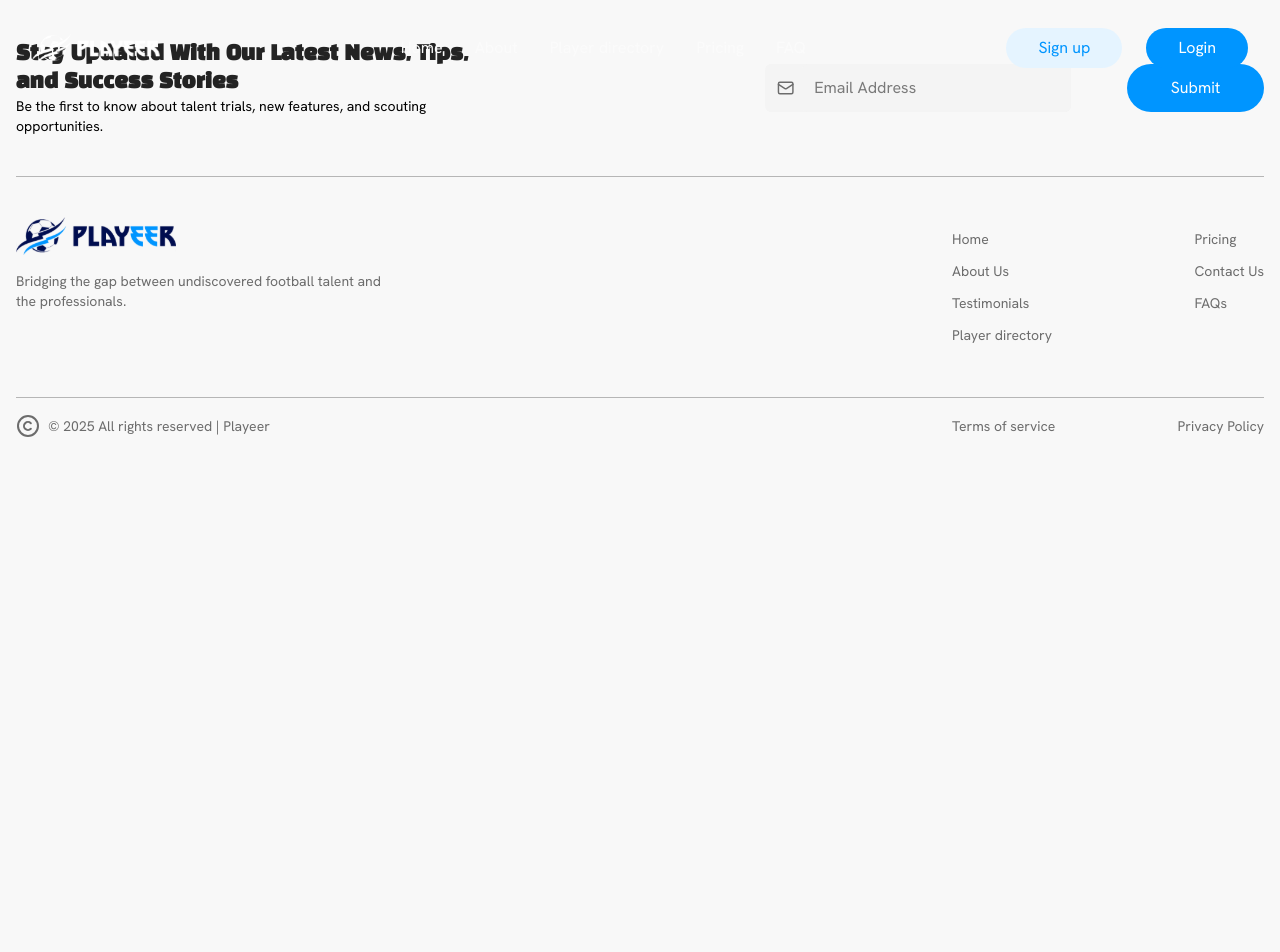
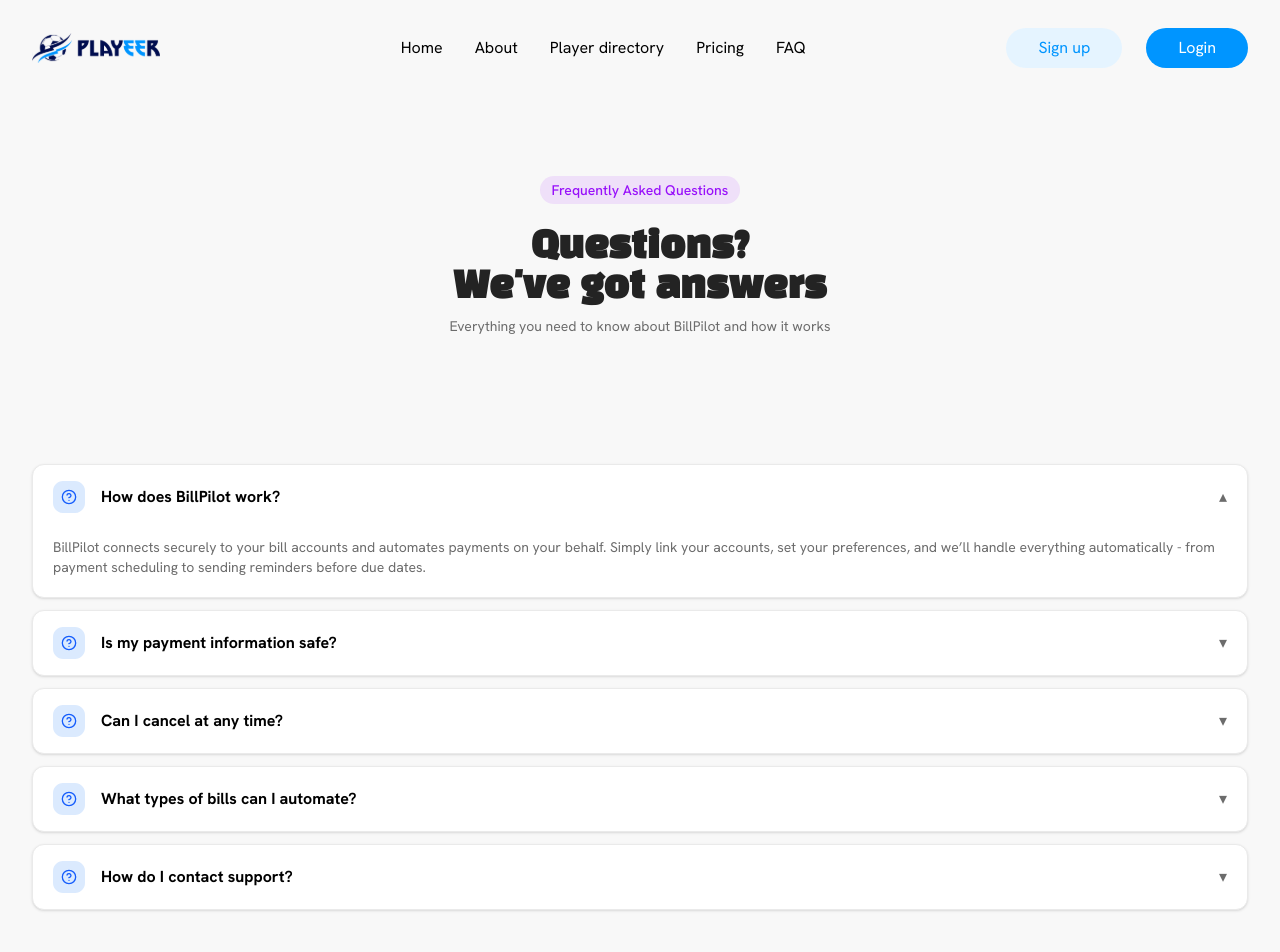
Before and after one commit to alabo-excel/Playeer-web, a Next.js app: page /faq in a window 1280 px wide. Shown: the top 952 px of the page. Before the commit the page ends 800 px from the top, so only its background shows below. Built offline with nearby package versions, Linux system fonts and the light colour scheme; no server answers.

Commit message:
feat: Add FAQ section with collapsible questions and answers, and include contact component

```diff
--- a/src/app/faq/page.tsx
+++ b/src/app/faq/page.tsx
@@ -1,13 +1,80 @@
 'use client'
 
+import ContactComp from '@/components/ContactComp';
 import FooterNav from '@/components/FooterNav';
 import HeaderNav from '@/components/HeaderNav';
-import React from 'react';
+import React, { useState } from 'react';
+
+const FAQ_ITEMS = [
+    {
+        q: 'How does BillPilot work?',
+        a: 'BillPilot connects securely to your bill accounts and automates payments on your behalf. Simply link your accounts, set your preferences, and we’ll handle everything automatically - from payment scheduling to sending reminders before due dates.'
+    },
+    {
+        q: 'Is my payment information safe?',
+        a: 'Yes — we use bank-grade encryption and store minimal sensitive data. Payments are processed through trusted payment providers and we never share your credentials.'
+    },
+    {
+        q: 'Can I cancel at any time?',
+        a: 'You can cancel your subscription anytime from your account settings. Any scheduled payments already processed will follow the payment provider rules.'
+    },
+    {
+        q: 'What types of bills can I automate?',
+        a: 'Electricity, water, internet, subscriptions, loan repayments and most recurring bills are supported. If you don’t see a bill provider, contact support and we’ll add it.'
+    },
+    {
+        q: 'How do I contact support?',
+        a: 'Use the contact form below or email support@billpilot.example and we’ll respond within 24 hours.'
+    }
+];
 
 const faq = () => {
+    const [openIndex, setOpenIndex] = useState<number | null>(0);
+
     return (
         <>
-            <HeaderNav />
+            <HeaderNav scroll />
+
+            <main className="max-w-7xl mx-auto px-4 sm:px-6 lg:px-8 py-12">
+                <div className="text-center my-32">
+                    <span className="inline-block bg-[#9810FA]/10 text-[#9810FA] px-3 py-1 rounded-full text-sm font-medium">Frequently Asked Questions</span>
+                    <h2 className="mt-6 text-3xl sm:text-4xl font-extrabold text-[#1F1F1F]">Questions? <br /> We&apos;ve got answers</h2>
+                    <p className="mt-2 text-sm text-[#6C6C6C]">Everything you need to know about BillPilot and how it works</p>
+                </div>
+
+                <div className="space-y-3">
+                    {FAQ_ITEMS.map((item, idx) => {
+                        const open = openIndex === idx;
+                        return (
+                            <div key={idx} className={`bg-white border border-[#EAEAEA] rounded-xl shadow-sm overflow-hidden`}>
+                                <button
+                                    onClick={() => setOpenIndex(open ? null : idx)}
+                                    className="w-full flex items-center justify-between gap-4 px-5 py-4 text-left"
+                                    aria-expanded={open}
+                                >
+                                    <div className="flex items-center gap-4">
+                                        {/* <div className="w-9 h-9 rounded-full bg-primary/10 flex items-center justify-center">
+                                            <svg width="16" height="16" viewBox="0 0 24 24" fill="none" stroke="#1969FE" strokeWidth="1.5"><circle cx="12" cy="12" r="3" /></svg>
+                                        </div> */}
+
+                                        <img src="/images/help.svg" alt="" />
+                                        <span className="font-bold text-sm sm:text-base">{item.q}</span>
+                                    </div>
+                                    <div className="text-[#6C6C6C]">{open ? '▴' : '▾'}</div>
+                                </button>
+
+                                {open && (
+                                    <div className="px-5 pb-5 pt-2 text-sm text-[#6C6C6C]">
+                                        {item.a}
+                                    </div>
+                                )}
+                            </div>
+                        );
+                    })}
+                </div>
+            </main>
+
+            <ContactComp />
             <FooterNav />
         </>
     );
```
Also changed, not shown: public/images/help.svg (added).
